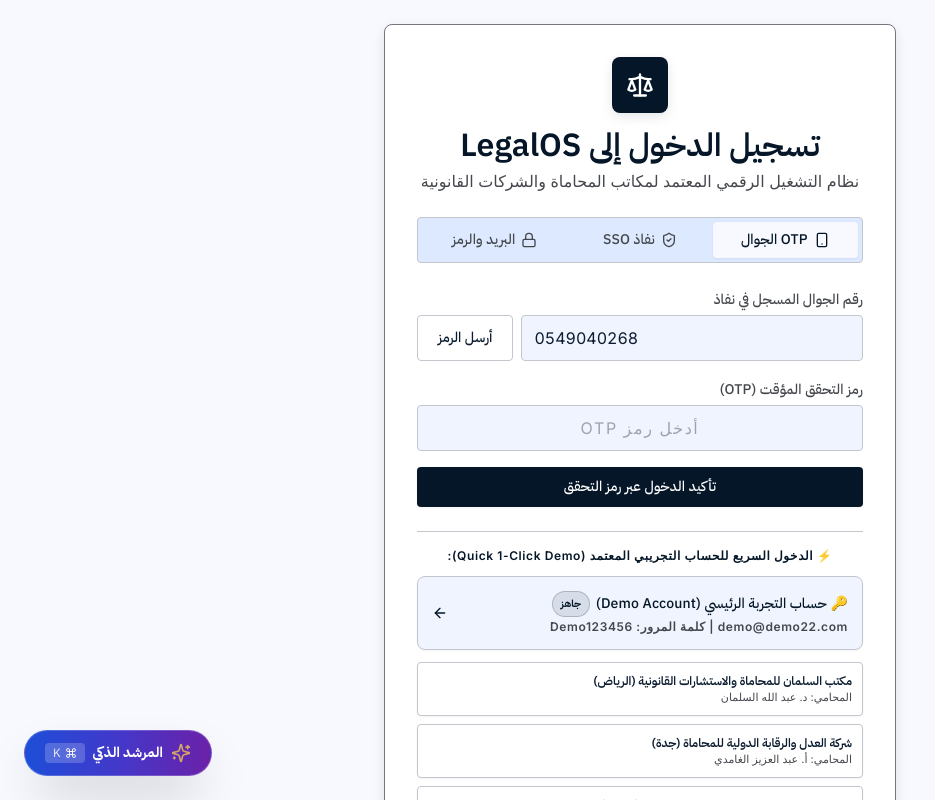
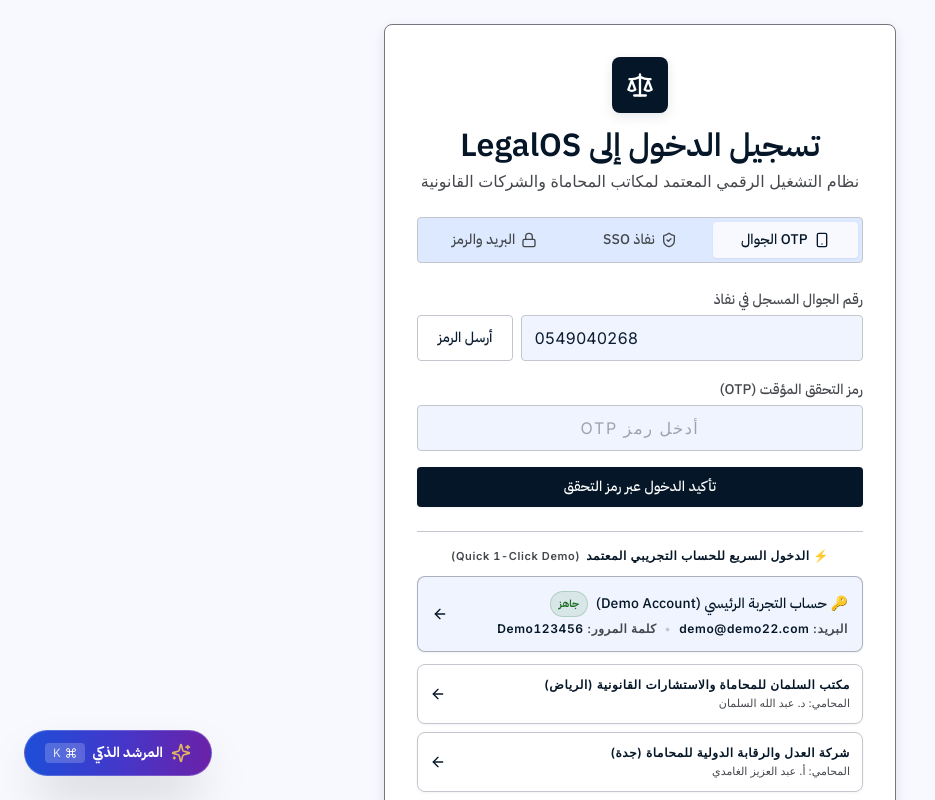
Before and after one commit to Radeef-1/legalOs, a Next.js app in the folder apps/web/: page /auth/login in a window 1280 px wide. Shown: the top 800 px of the page, without its empty margins (0-935 px from the left). Built offline with nearby package versions, Linux system fonts and the light colour scheme.

Commit message:
fix(ui): clean RTL alignment and direction tags for mixed Arabic/English text in quick demo account section

```diff
--- a/apps/web/src/app/auth/login/page.tsx
+++ b/apps/web/src/app/auth/login/page.tsx
@@ -422,9 +422,10 @@
 
         {/* Dedicated 1-Click Demo Sign-in Section */}
         <div className="border-t border-outline-variant pt-4 space-y-3">
-          <p className="text-label-sm font-semibold text-primary text-center">
-            ⚡ الدخول السريع للحساب التجريبي المعتمد (Quick 1-Click Demo):
-          </p>
+          <div className="text-label-sm font-semibold text-primary text-center flex items-center justify-center gap-1.5 flex-wrap">
+            <span>⚡ الدخول السريع للحساب التجريبي المعتمد</span>
+            <span className="text-[11px] text-on-surface-variant font-tabular" dir="ltr">(Quick 1-Click Demo)</span>
+          </div>
 
           <button
             type="button"
@@ -433,18 +434,20 @@
               setPassword("Demo123456");
               performSessionLogin("demo@demo22.com", "د. عبد الرحمن الديمو", "مكتب الديمو المعتمد للمحاماة واستشارات القضايا");
             }}
-            className="w-full p-3.5 rounded-card bg-surface-container-low hover:bg-surface-container-high border border-outline-variant flex items-center justify-between text-right transition group shadow-level-1"
+            className="w-full p-3.5 rounded-card bg-surface-container-low hover:bg-surface-container-high border border-primary/30 flex items-center justify-between text-right transition group shadow-level-1"
           >
-            <div>
-              <div className="text-label-md font-bold text-primary flex items-center gap-1.5">
+            <div className="space-y-1">
+              <div className="text-label-md font-bold text-primary flex items-center gap-2">
                 <span>🔑 حساب التجربة الرئيسي (Demo Account)</span>
-                <span className="bg-primary/10 text-primary border border-primary/20 text-[10px] px-2 py-0.5 rounded-pill font-bold">جاهز</span>
+                <span className="bg-secondary/10 text-secondary border border-secondary/20 text-[10px] px-2 py-0.5 rounded-pill font-bold">جاهز</span>
               </div>
-              <div className="text-label-sm text-on-surface-variant font-body mt-0.5">
-                demo@demo22.com | كلمة المرور: Demo123456
+              <div className="text-label-sm text-on-surface-variant font-body flex items-center gap-2 flex-wrap">
+                <span>البريد: <span className="font-tabular font-semibold text-primary" dir="ltr">demo@demo22.com</span></span>
+                <span className="text-outline-variant">•</span>
+                <span>كلمة المرور: <span className="font-tabular font-semibold text-primary" dir="ltr">Demo123456</span></span>
               </div>
             </div>
-            <ArrowRight className="w-4 h-4 text-primary rotate-180 group-hover:translate-x-1 transition" />
+            <ArrowRight className="w-4 h-4 text-primary rotate-180 group-hover:-translate-x-1 transition shrink-0" />
           </button>
 
           <div className="grid grid-cols-1 gap-2">
@@ -453,21 +456,22 @@
               return (
                 <button
                   key={firm.id}
+                  type="button"
                   onClick={() => {
                     setEmail(mainLawyer.email);
                     performSessionLogin(mainLawyer.email, mainLawyer.name, firm.name);
                   }}
-                  className="w-full p-2.5 rounded-soft card-interactive flex items-center justify-between text-right text-xs"
+                  className="w-full p-3 rounded-card card-interactive flex items-center justify-between text-right text-xs border border-outline-variant hover:border-primary/40 transition"
                 >
                   <div>
-                    <div className="font-semibold text-on-surface">
+                    <div className="font-semibold text-primary text-label-sm">
                       {firm.name} ({firm.city})
                     </div>
-                    <div className="text-on-surface-variant font-body text-[11px]">
+                    <div className="text-on-surface-variant font-body text-[11px] mt-0.5">
                       المحامي: {mainLawyer.name}
                     </div>
                   </div>
-                  <ArrowRight className="w-3.5 h-3.5 text-primary rotate-180 opacity-0 group-hover:opacity-100 transition" />
+                  <ArrowRight className="w-4 h-4 text-primary rotate-180 group-hover:-translate-x-1 transition shrink-0" />
                 </button>
               );
             })}
```
